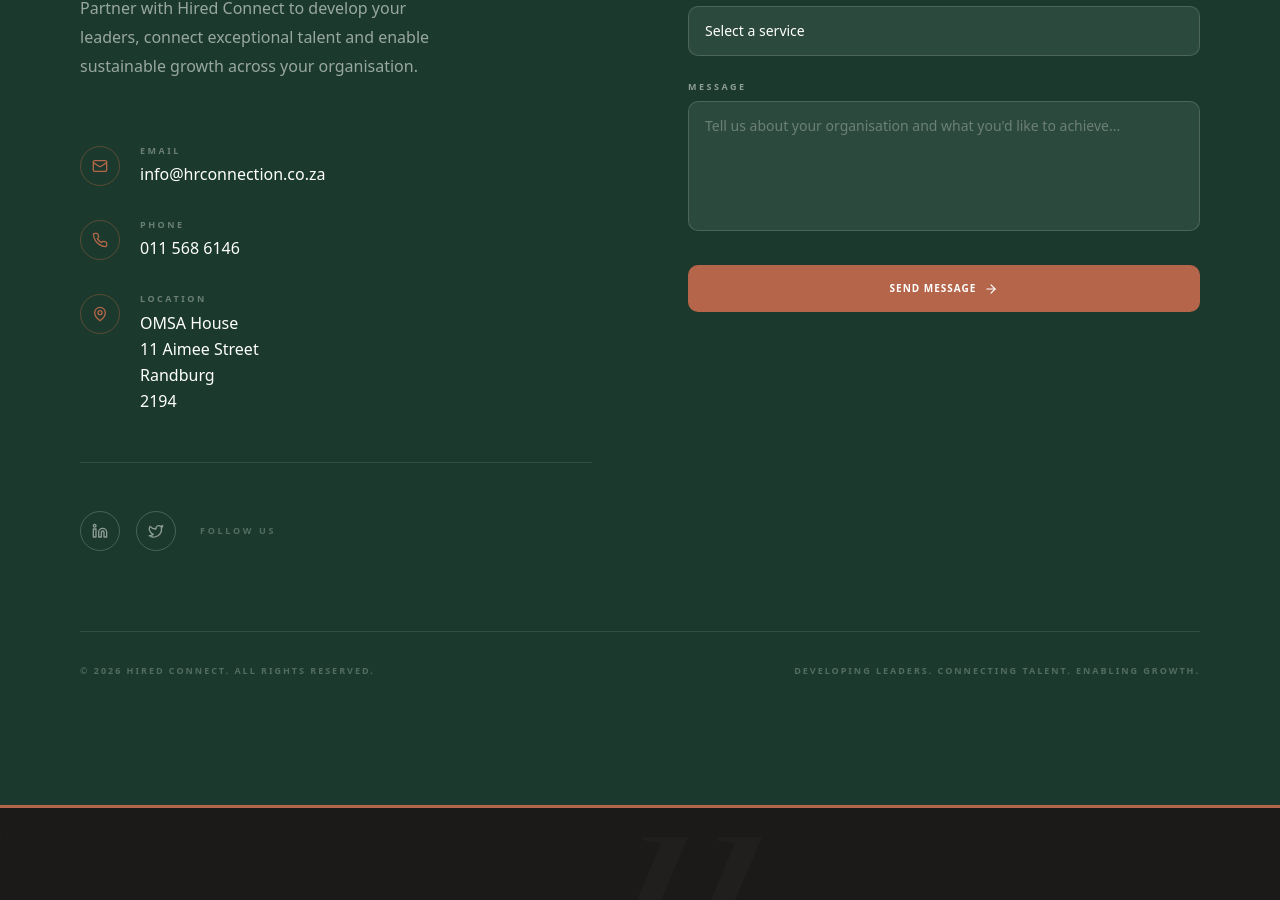
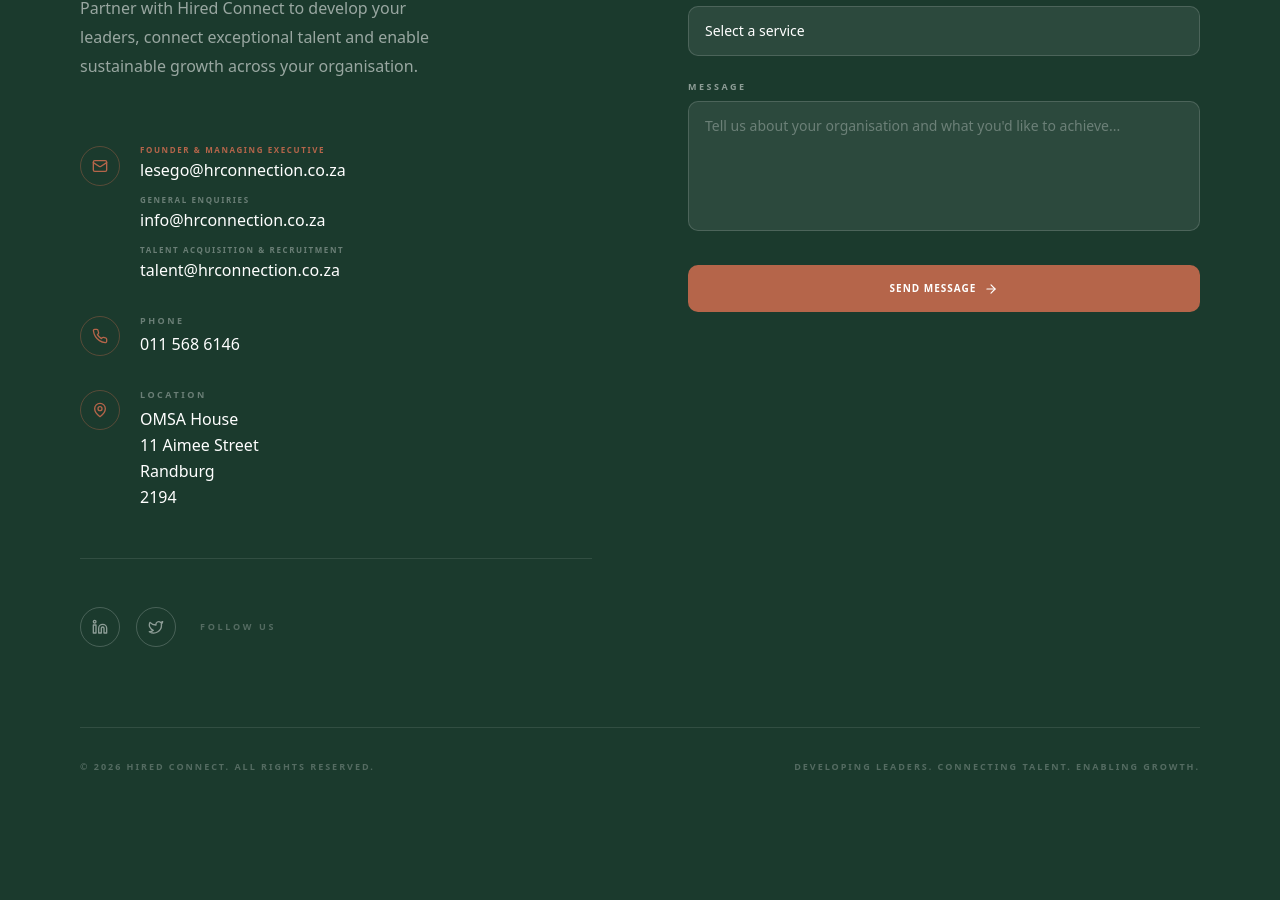
Before and after one commit to brandfocal/hr-connect, a React (Vite) app: page / in a window 1280 px wide. Shown: the part 8691-9591 px from the top of the page. Built offline with nearby package versions, Linux system fonts and the light colour scheme.

Commit message:
feat: add specific founder, general and talent contact emails

```diff
--- a/src/components/generated/FathomAgencyLanding.tsx
+++ b/src/components/generated/FathomAgencyLanding.tsx
@@ -1202,13 +1202,31 @@
                 <div className="w-10 h-10 rounded-full border border-fathom-terracotta/40 flex items-center justify-center shrink-0 mt-0.5">
                   <Mail className="w-4 h-4 text-fathom-terracotta" />
                 </div>
-                <div>
-                  <p className="text-[9px] uppercase tracking-[0.28em] font-bold text-white/35 mb-1">
-                    Email
-                  </p>
-                  <a href="mailto:info@hrconnection.co.za" className="text-white text-sm md:text-base hover:text-fathom-terracotta transition-colors duration-200">
-                    info@hrconnection.co.za
-                  </a>
+                <div className="flex flex-col gap-3">
+                  <div>
+                    <p className="text-[8px] uppercase tracking-[0.2em] font-bold text-fathom-terracotta mb-0.5">
+                      Founder &amp; Managing Executive
+                    </p>
+                    <a href="mailto:lesego@hrconnection.co.za" className="text-white text-sm md:text-base hover:text-fathom-terracotta transition-colors duration-200">
+                      lesego@hrconnection.co.za
+                    </a>
+                  </div>
+                  <div>
+                    <p className="text-[8px] uppercase tracking-[0.2em] font-bold text-white/35 mb-0.5">
+                      General Enquiries
+                    </p>
+                    <a href="mailto:info@hrconnection.co.za" className="text-white text-sm md:text-base hover:text-fathom-terracotta transition-colors duration-200">
+                      info@hrconnection.co.za
+                    </a>
+                  </div>
+                  <div>
+                    <p className="text-[8px] uppercase tracking-[0.2em] font-bold text-white/35 mb-0.5">
+                      Talent Acquisition &amp; Recruitment
+                    </p>
+                    <a href="mailto:talent@hrconnection.co.za" className="text-white text-sm md:text-base hover:text-fathom-terracotta transition-colors duration-200">
+                      talent@hrconnection.co.za
+                    </a>
+                  </div>
                 </div>
               </div>
 
```
